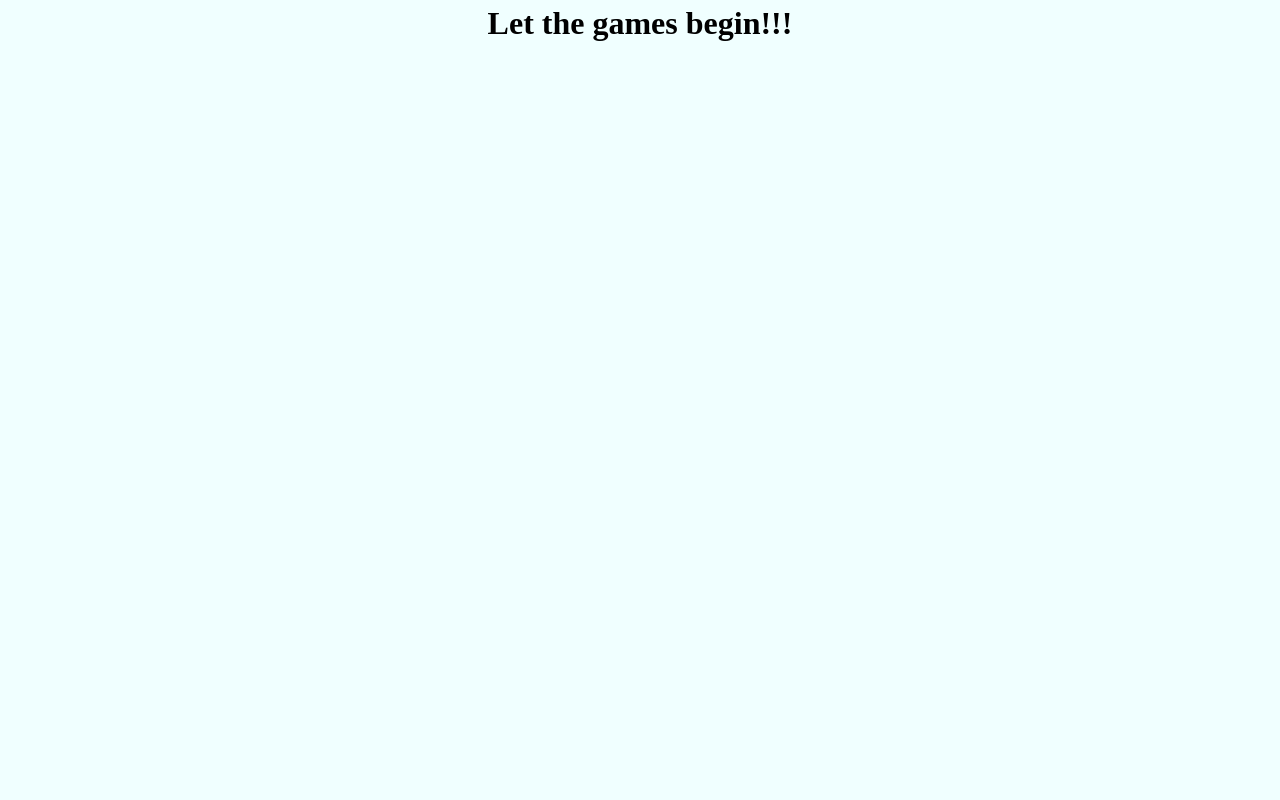
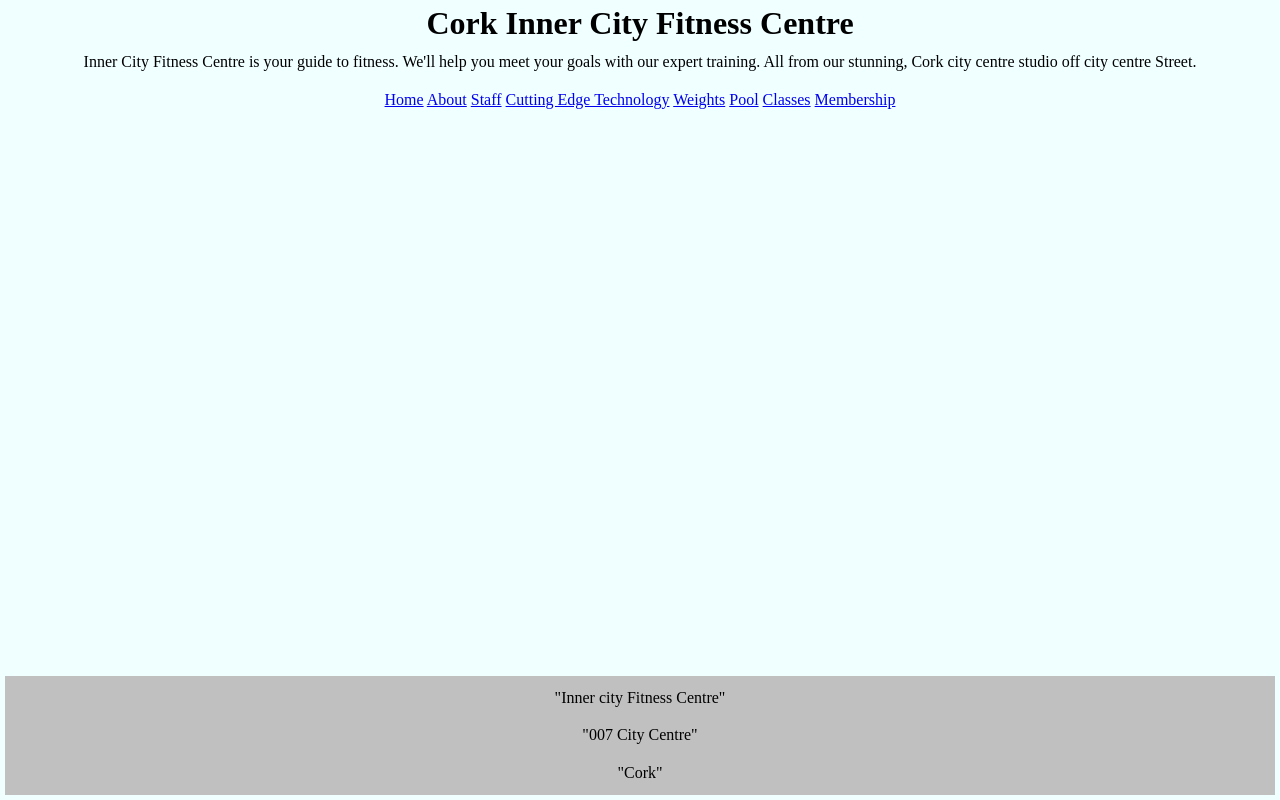
Before and after one commit to prashanthsagar/Web-Developer-Pathway-Project, a plain HTML site: page index.html in a window 1280 px wide. Drawn offline with Linux system fonts and the light colour scheme.

Commit message:
Update index.html
adding details in the html file

```diff
--- a/index.html
+++ b/index.html
@@ -8,6 +8,36 @@
     <title>Cork Inner City Fitness Centre</title>
 </head>
 <body>
-    <h1>Let the games begin!!!</h1>
+        <h1>Cork Inner City Fitness Centre</h1>
+    <div>
+        <p>
+            Inner City Fitness Centre is your guide to fitness. We'll help you meet your goals with our expert training. All from our stunning, Cork city centre studio off city centre Street.
+        </p>
+
+
+
+
+        <nav class="navbar">
+            <a href="#home">Home</a>
+            <a href="#Mission Statement">About</a>
+            <a href="#staff">Staff</a>
+            <a href="#cutton-edge-technology">Cutting Edge Technology</a>
+            <a href="#weights">Weights</a>
+            <a href="#pool">Pool</a>
+            <a href="#classes">Classes</a>
+            <a href="#membership">Membership</a>
+        </nav>
+
+    </div>
+
+    <footer>
+        <div>
+            "Inner city Fitness Centre"
+            <br>
+            "007 City Centre"
+            <br>
+            "Cork"
+        </div>
+    </footer>
 </body>
 </html>
```
